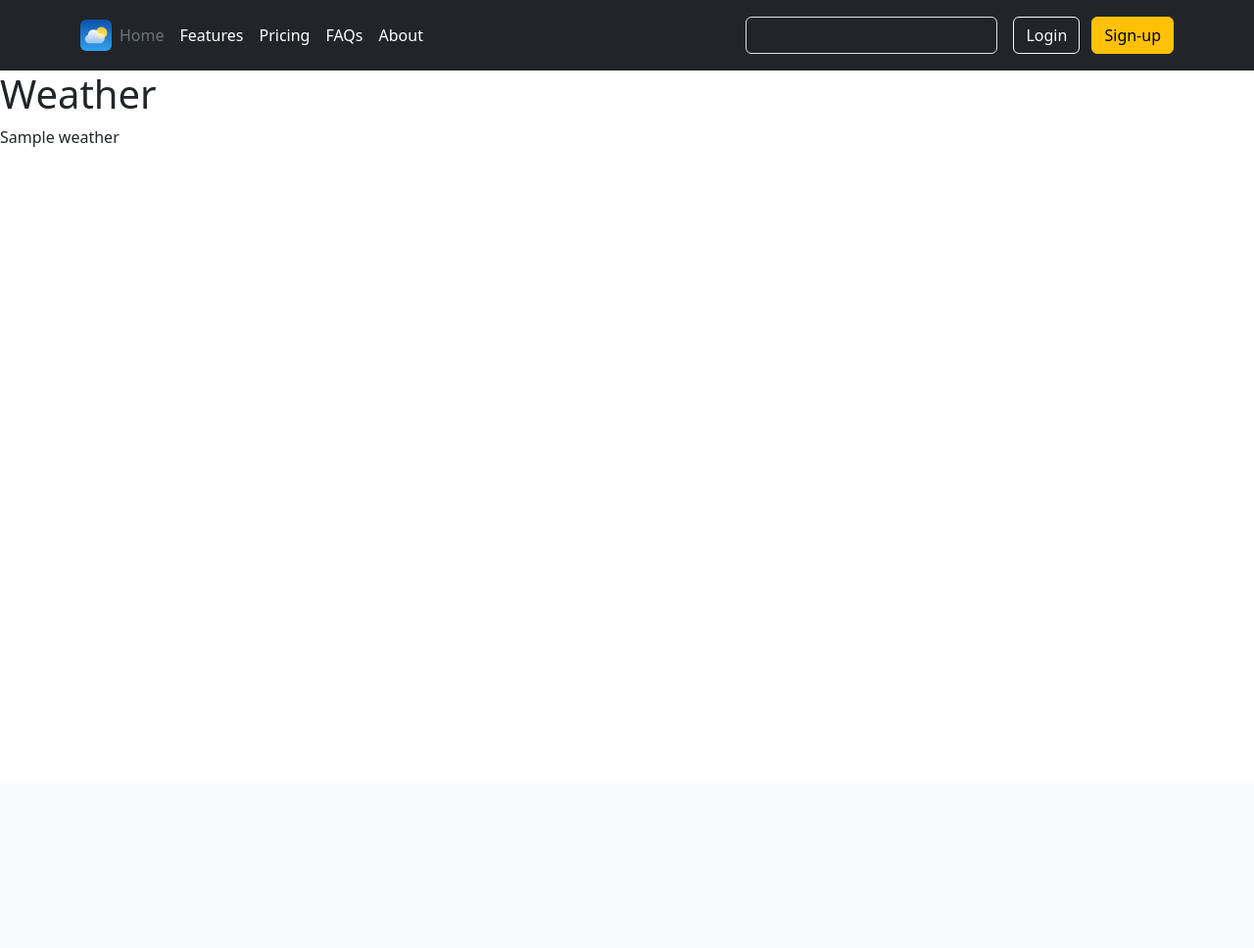
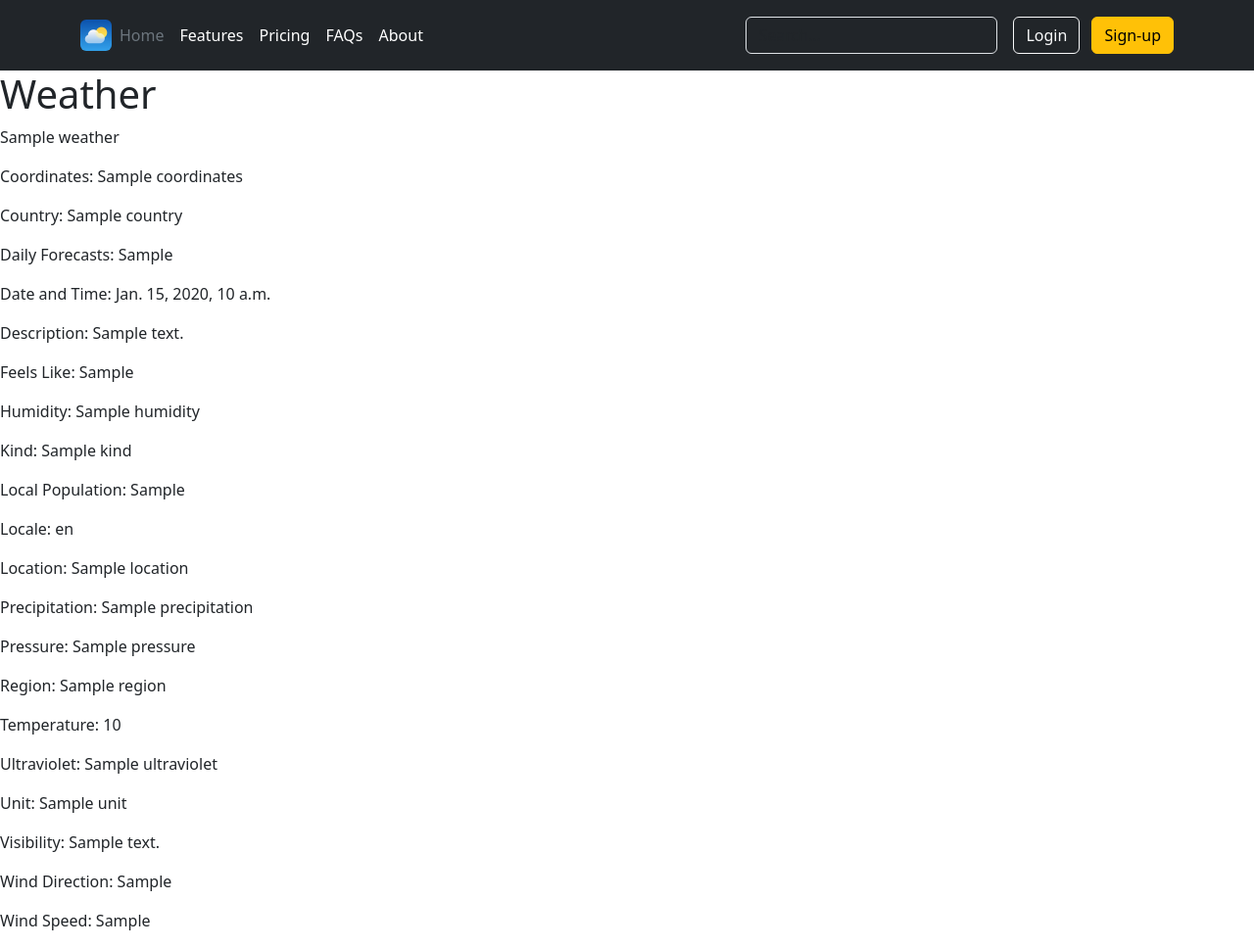
Before and after one commit to AleandroPresta/weather-webapp, a Django app: template app/weather/templates/weather/weather.html in a window 1280 px wide. Shown: the whole page at 98% size. Before the commit the page ends 150 px from the top, so only its background shows below. Run offline with Django 4.2, Linux system fonts and the light colour scheme; the template is opened without the code that fills it: most values are stand-ins (such as "Sample title", 1, 10 or a date in 2020).

Commit message:
Created basic template for default City in /weather/

```diff
--- a/app/weather/templates/weather/weather.html
+++ b/app/weather/templates/weather/weather.html
@@ -1,8 +1,28 @@
-{% extends 'layout.html'%}
-{% block title%}
+{% extends 'layout.html' %}
+{% block title %}
     Weather
 {% endblock %}
 {% block content %}
     <h1>Weather</h1>
-    <p>{{weather}}</p>
+    <p>{{ weather }}</p>
+    <p>Coordinates: {{ coordinates }}</p>
+    <p>Country: {{ country }}</p>
+    <p>Daily Forecasts: {{ daily_forecasts }}</p>
+    <p>Date and Time: {{ datetime }}</p>
+    <p>Description: {{ description }}</p>
+    <p>Feels Like: {{ feels_like }}</p>
+    <p>Humidity: {{ humidity }}</p>
+    <p>Kind: {{ kind }}</p>
+    <p>Local Population: {{ local_population }}</p>
+    <p>Locale: {{ locale }}</p>
+    <p>Location: {{ location }}</p>
+    <p>Precipitation: {{ precipitation }}</p>
+    <p>Pressure: {{ pressure }}</p>
+    <p>Region: {{ region }}</p>
+    <p>Temperature: {{ temperature }}</p>
+    <p>Ultraviolet: {{ ultraviolet }}</p>
+    <p>Unit: {{ unit }}</p>
+    <p>Visibility: {{ visibility }}</p>
+    <p>Wind Direction: {{ wind_direction }}</p>
+    <p>Wind Speed: {{ wind_speed }}</p>
 {% endblock %}
```
Also changed, not shown: app/weather/logging_config.py (deleted, +0 -8 lines), app/weather/views.py (+5 -8 lines), app/weather/weather_api.py (+31 -2 lines).
